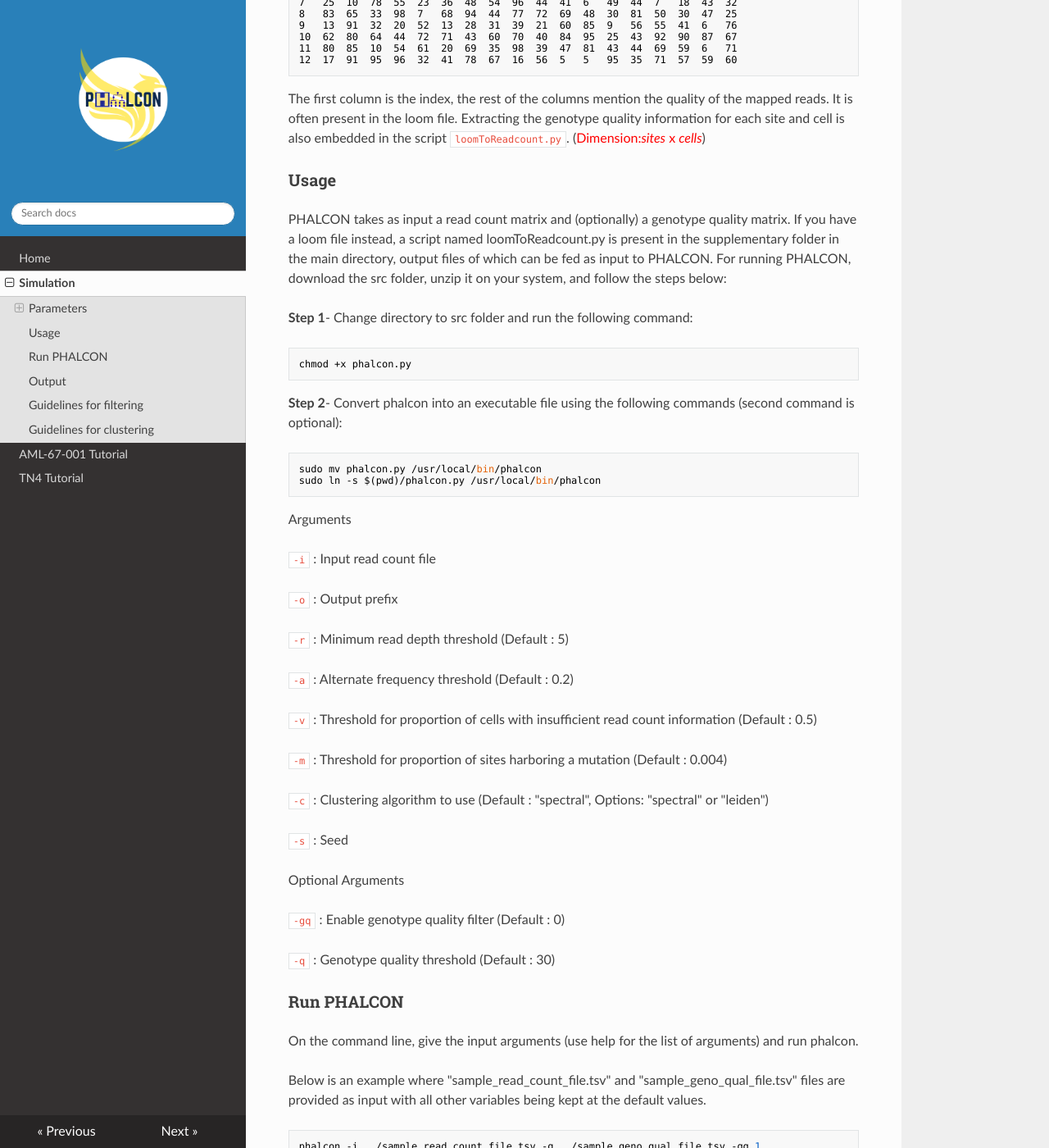
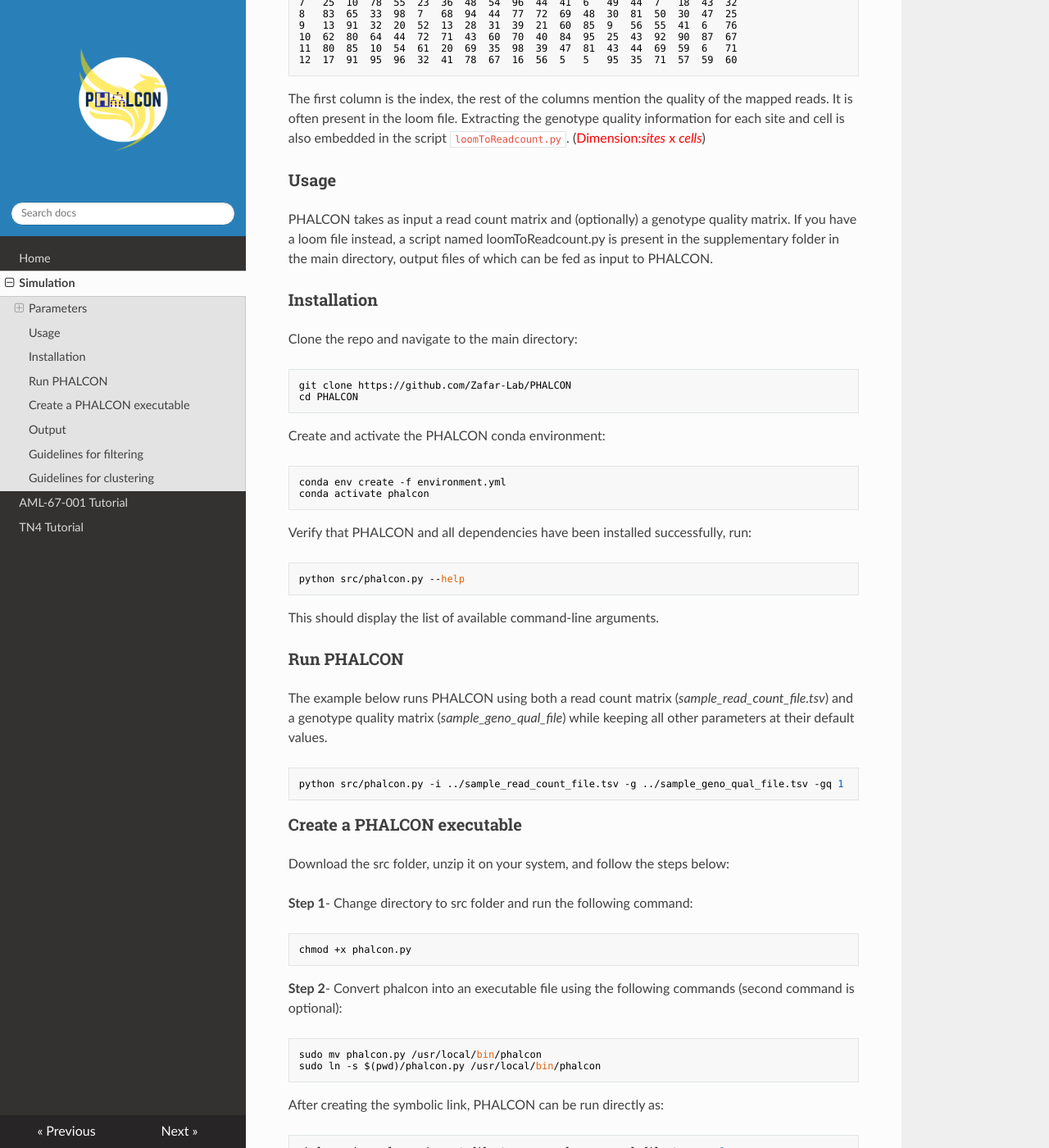
Before and after one commit to Zafar-Lab/PHALCON, an MkDocs documentation site: the page built from docs/simulation.md, in a window 1280 px wide and 1400 px high, scrolled down 1436 px. Shown: the whole window at 82% size. Built offline with MkDocs 1.6.1, drawn with Linux system fonts in a browser that asks for light colours; nearby versions of some CDN libraries; some of the changed text lies outside the part shown.

Commit message:
Update simulation

````diff
--- a/docs/simulation.md
+++ b/docs/simulation.md
@@ -7,7 +7,7 @@ To generate simulated data, refer to refer to ([Generate synthetic datasets](#ge
 
 `-i` : Input read count file name (*.tsv file*)
 
-* PHALCON accepts data in the form of a readcounts file. Each row corresponds to a genomic site. The first four columns respectively correspond to *chromosome*, *genomic site*, *reference nucleotide*, and *alternate nucleotide*. The rest of the columns are the cells. Each entry is a 4-tuple format corresponding to the number of reads containg A,C,G,T (respectively) that aligned with that particular locus. *The file must be tab-separated.* (<font color="red">Dimension:*sites* x *cells*</font>)
+* PHALCON accepts data in the form of a readcounts file. Each row corresponds to a genomic site. The first four columns respectively correspond to *chromosome*, *genomic site*, *reference nucleotide*, and *alternate nucleotide*. The rest of the columns are the cells. Each entry is a 4-tuple format corresponding to the number of reads containg A,C,G,T (respectively) that aligned with that particular locus. *The file must be tab-separated.* (<font color="red">Dimension : *sites* x *(cells+4)*</font>)
 
 
 ##### Input format example
@@ -63,7 +63,35 @@ The first column is the index, the rest of the columns mention the quality of th
 
 
 ### Usage
-PHALCON takes as input a read count matrix and (optionally) a genotype quality matrix. If you have a loom file instead, a script named loomToReadcount.py is present in the supplementary folder in the main directory, output files of which can be fed as input to PHALCON. For running PHALCON, download the src folder, unzip it on your system, and follow the steps below:
+PHALCON takes as input a read count matrix and (optionally) a genotype quality matrix. If you have a loom file instead, a script named loomToReadcount.py is present in the supplementary folder in the main directory, output files of which can be fed as input to PHALCON.
+
+### Installation
+Clone the repo and navigate to the main directory:
+```python
+git clone https://github.com/Zafar-Lab/PHALCON
+cd PHALCON
+```
+
+Create and activate the PHALCON conda environment:
+```python
+conda env create -f environment.yml
+conda activate phalcon
+```
+Verify that PHALCON and all dependencies have been installed successfully, run:
+```python
+python src/phalcon.py --help
+```
+This should display the list of available command-line arguments.
+
+###Run PHALCON
+The example below runs PHALCON using both a read count matrix (*sample_read_count_file.tsv*) and a genotype quality matrix (*sample_geno_qual_file*) while keeping all other parameters at their default values.
+
+```python
+python src/phalcon.py -i ../sample_read_count_file.tsv -g ../sample_geno_qual_file.tsv -gq 1
+```
+
+###Create a PHALCON executable
+Download the src folder, unzip it on your system, and follow the steps below:
 
 **Step 1**- Change directory to src folder and run the following command:
 ```python
@@ -76,39 +104,11 @@ sudo mv phalcon.py /usr/local/bin/phalcon
 sudo ln -s $(pwd)/phalcon.py /usr/local/bin/phalcon
 ```
 
-Arguments
+After creating the symbolic link, PHALCON can be run directly as:
+```python
+phalcon -i sample_read_count_file.tsv -g sample_geno_qual_file.tsv -gq 1
+```
 
-`-i` : Input read count file
-
-`-o` : Output prefix
-
-`-r` : Minimum read depth threshold (Default : 5)
-
-`-a` : Alternate frequency threshold (Default : 0.2)
-
-`-v` : Threshold for proportion of cells with insufficient read count information (Default : 0.5)
-
-`-m` : Threshold for proportion of sites harboring a mutation (Default : 0.004)
-
-`-c` : Clustering algorithm to use (Default : "spectral", Options: "spectral" or "leiden")
-
-`-s` : Seed
-
-Optional Arguments
-
-`-gq` : Enable genotype quality filter (Default : 0)
-
-`-q` : Genotype quality threshold (Default : 30)
-
-
-###Run PHALCON
-On the command line, give the input arguments (use help for the list of arguments) and run phalcon.
-
-Below is an example where "sample_read_count_file.tsv" and "sample_geno_qual_file.tsv" files are provided as input with all other variables being kept at the default values.
-
-```python
-phalcon -i ../sample_read_count_file.tsv -g ../sample_geno_qual_file.tsv -gq 1
-```
 
 ###Output
 
````
Also changed, not shown: 1 other file.
